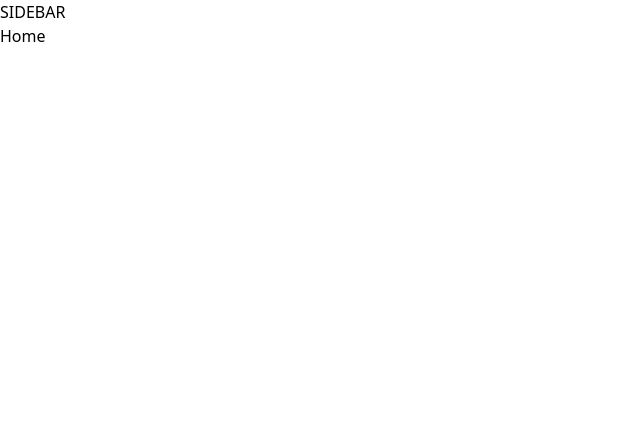
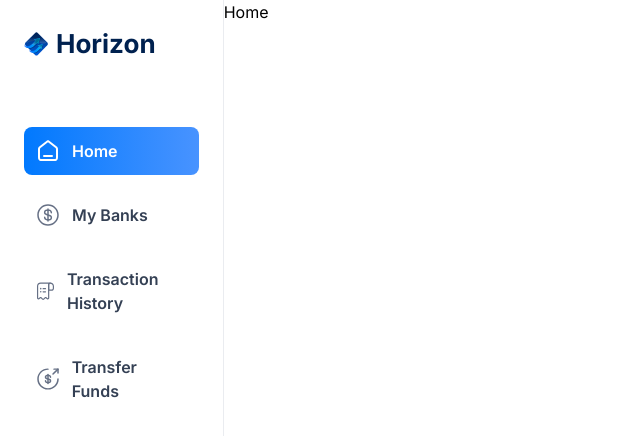
Before and after one commit to trtien05/Banking-Application, a Next.js app: page / in a window 1280 px wide. Shown: the top 436 px of the page, without its empty margins (0-640 px from the left). Built offline with nearby package versions, Linux system fonts and the light colour scheme.

Commit message:
add layout (MobileNav and Sidebar)

```diff
--- a/app/(root)/layout.tsx
+++ b/app/(root)/layout.tsx
@@ -1,13 +1,25 @@
+import MobileNav from "@/components/MobileNav";
+import Sidebar from "@/components/Sidebar";
+import Image from "next/image";
 
 export default function RootLayout({
   children,
 }: Readonly<{
   children: React.ReactNode;
 }>) {
+  const loggedIn = { firstName: 'Adrian', lastName: 'JSM' }
   return (
-    <main>
-      SIDEBAR
-      {children}
+    <main className="flex h-screen w-full font-inter">
+      <Sidebar user={loggedIn} />
+      <div className="flex size-full flex-col">
+        <div className="root-layout">
+          <Image src='/icons/logo.svg' height={30} width={30} alt="menu icon" />
+          <div>
+            <MobileNav user={loggedIn} />
+          </div>
+        </div>
+        {children}
+      </div>
     </main>
   );
 }
--- /dev/null
+++ b/components/MobileNav.tsx
@@ -0,0 +1,88 @@
+'use client'
+import React from 'react'
+import {
+  Sheet,
+  SheetClose,
+  SheetContent,
+  SheetDescription,
+  SheetHeader,
+  SheetTitle,
+  SheetTrigger,
+} from "@/components/ui/sheet"
+import Image from 'next/image'
+import Link from 'next/link'
+import { sidebarLinks } from '@/constants'
+import { cn } from '@/lib/utils'
+import { usePathname } from 'next/navigation'
+
+const MobileNav = ({ user }: MobileNavProps) => {
+  const pathName = usePathname()
+
+  return (
+    <section className="w-full max-w-[264px]">
+      <Sheet>
+        <SheetTrigger>
+          <Image
+            src='/icons/hamburger.svg'
+            alt='menu'
+            width={30}
+            height={30}
+            className='cursor-pointer'
+          />
+        </SheetTrigger>
+        <SheetContent side='left' className='border-none bg-white'>
+          <Link href='/' className='flex mb-12 cursor-pointer items-center gap-1 px-4'>
+            <Image
+              src='/icons/logo.svg'
+              width={34}
+              height={34}
+              alt='Horizon logo'
+            />
+            <h1 className="text-26 font-ibm-plex-serif font-bold text-black-1">
+              Horizon
+            </h1>
+          </Link>
+          <div className="mobilenav-sheet">
+            <SheetClose asChild>
+              <nav className="flex h-full flex-col gap-6 pt-16 text-white">
+                {sidebarLinks.map((item) => {
+                  const isActive = pathName === item.route || pathName.startsWith(`${item.route}/`)
+                  return (
+                    <SheetClose asChild key={item.route}>
+                      <Link
+                        href={item.route}
+                        key={item.label}
+                        className={cn('mobilenav-sheet_close w-full', {
+                          'bg-bank-gradient': isActive
+                        })}
+                      >
+                        <div className="relative size-6">
+                          <Image
+                            src={item.imgURL}
+                            alt={item.label}
+                            width={20}
+                            height={20}
+                            className={cn({ 'brightness-[3] invert-0': isActive })}
+                          />
+                        </div>
+                        <p className={cn("text-16 font-semibold text-black-2", { "text-white": isActive })}>
+                          {item.label}
+                        </p>
+                      </Link>
+                    </SheetClose>
+                  )
+                })}
+                USER
+              </nav>
+            </SheetClose>
+            FOOTER
+          </div>
+        </SheetContent>
+      </Sheet>
+    </section>
+
+
+  )
+}
+
+export default MobileNav
--- /dev/null
+++ b/components/Sidebar.tsx
@@ -0,0 +1,55 @@
+'use client'
+import { sidebarLinks } from '@/constants'
+import { cn } from '@/lib/utils'
+import Image from 'next/image'
+import Link from 'next/link'
+import { usePathname } from 'next/navigation'
+import React from 'react'
+
+const Sidebar = ({ user }: SiderbarProps) => {
+  const pathName = usePathname()
+  return (
+    <section className="sidebar">
+      <nav className="flex flex-col gap-4">
+        <Link href='/' className='flex mb-12 cursor-pointer items-center gap-2'>
+          <Image
+            src='/icons/logo.svg'
+            width={34}
+            height={34}
+            alt='Horizon logo'
+            className='size-[24px] max-xl:size-14'
+          />
+          <h1 className="sidebar-logo">
+            Horizon
+          </h1>
+        </Link>
+        {sidebarLinks.map((item) => {
+          const isActive = pathName === item.route || pathName.startsWith(`${item.route}/`)
+          return (
+            <Link
+              href={item.route}
+              key={item.label}
+              className={cn('sidebar-link', {
+                'bg-bank-gradient': isActive
+              })}
+            >
+              <div className="relative size-6">
+                <Image
+                  src={item.imgURL}
+                  alt={item.label}
+                  fill
+                  className={cn({ 'brightness-[3] invert-0': isActive })}
+                />
+              </div>
+              <p className={cn("sidebar-label", { "!text-white": isActive })}>
+                {item.label}
+              </p>
+            </Link>
+          )
+        })}
+      </nav>
+    </section>
+  )
+}
+
+export default Sidebar
```
